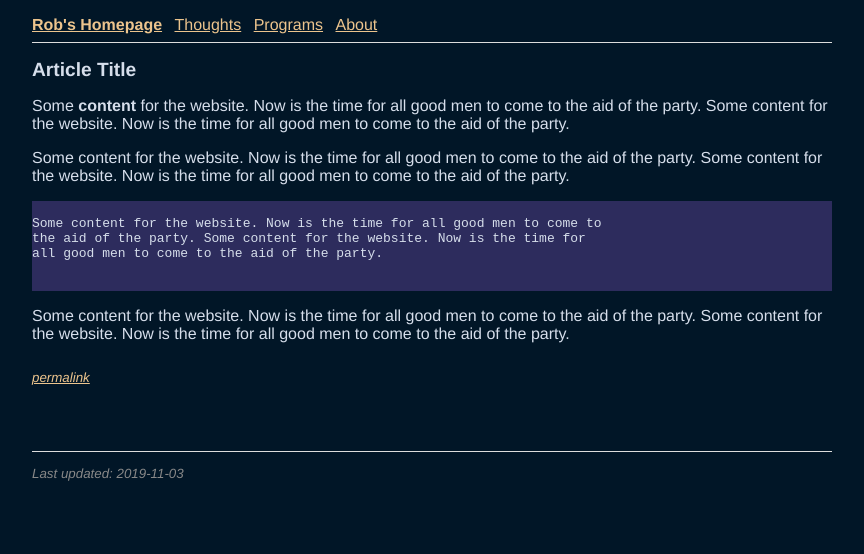
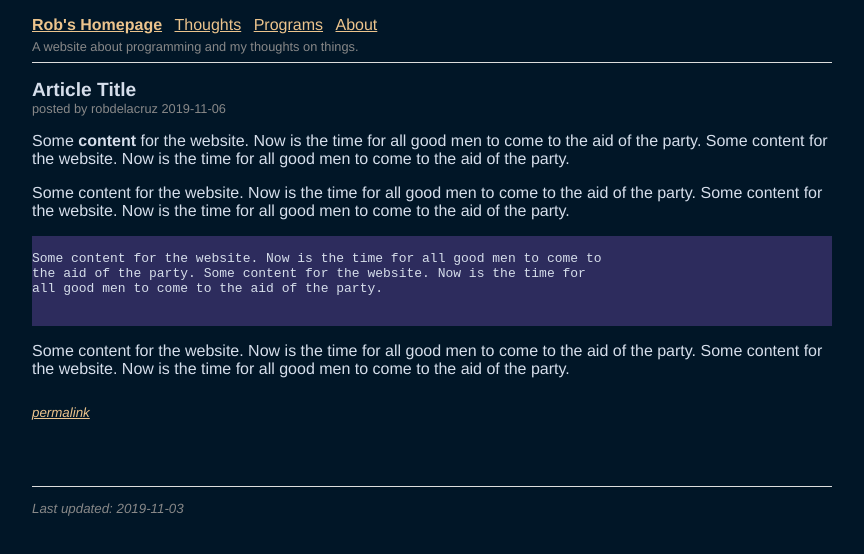
Before and after one commit to robdelacruz/homepage, a plain HTML site: page index.html in a window 1280 px wide. Shown: the whole page, without its empty margins (0-864 px from the left). Drawn offline with Linux system fonts and the light colour scheme.

Commit message:
add byline

```diff
--- a/index.html
+++ b/index.html
@@ -13,6 +13,13 @@ body {
     background-color: #011627;
     color: #addb67;
     color: #d6deeb;
+}
+body, h1 {
+}
+.byline {
+    margin: 0;
+    font-size: 0.8em;
+    color: #888;
 }
 a {
     color: #ecc48d;
@@ -47,6 +54,9 @@ nav h1 {
     display: inline;
     font-size: 1em;
 }
+nav .byline {
+    margin-top: 0.4em;
+}
 article h1 {
     margin: 0;
     font-size: 1.2em;
@@ -59,9 +69,11 @@ article h1 {
     <a href="#">Thoughts</a>
     <a href="#">Programs</a>
     <a href="#">About</a>
+    <p class="byline">A website about programming and my thoughts on things.</p>
 </nav>
 <article>
     <h1>Article Title</h1>
+    <p class="byline">posted by robdelacruz <time>2019-11-06</time></p>
     <p>
     Some <strong>content</strong> for the website. Now is the time for all good men to come to the aid of the party. Some content for the website. Now is the time for all good men to come to the aid of the party.
     </p>
```
